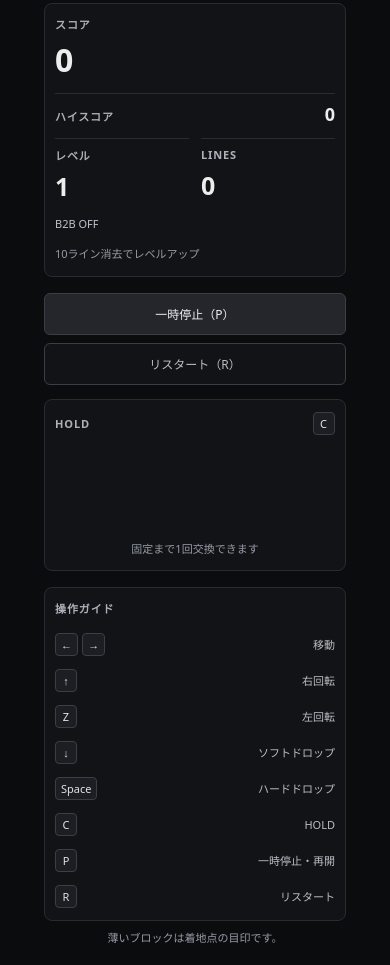
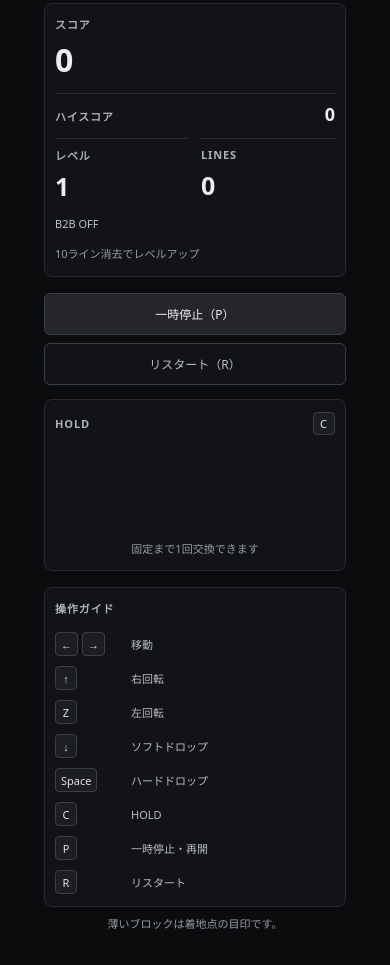
Before and after one commit to Rizin-530/falling-block-game, a plain HTML site: page index.html in a window 390 px wide. Shown: the part 1043-2008 px from the top of the page. Drawn offline with Linux system fonts and the light colour scheme.

Commit message:
Refine controls guide layout

```diff
--- a/style.css
+++ b/style.css
@@ -54,9 +54,11 @@ canvas { display: block; }
 .stat-high #high-score { margin-top: 0; font-size: 18px; }
 .chain-status { display: flex; flex-wrap: wrap; gap: 4px 12px; min-height: 18px; color: #c0c4cd; font-size: 11px; line-height: 18px; font-variant-numeric: tabular-nums; }
 #score { font-size: 32px; }
-.controls dl { margin-top: 16px; display: grid; gap: 12px; }
-.controls dl > div { display: flex; justify-content: space-between; align-items: center; gap: 6px; }
-.controls dd { color: #b9bdc5; font-size: 11px; }
+.controls dl { margin-top: 16px; display: grid; gap: 10px; }
+.controls dl > div { display: grid; grid-template-columns: 68px minmax(0, 1fr); align-items: center; column-gap: 8px; min-height: 24px; }
+.controls dt { display: flex; align-items: center; gap: 4px; }
+.controls dd { color: #b9bdc5; font-size: 11px; text-align: left; white-space: nowrap; }
+.controls kbd { display: inline-flex; align-items: center; justify-content: center; height: 24px; vertical-align: middle; }
 kbd { display: inline-block; min-width: 22px; padding: 3px 5px; border: 1px solid #3b3e45; border-radius: 4px; background: #1c1e23; color: #e0e2e7; font: 11px system-ui, sans-serif; text-align: center; }
 .actions { display: grid; gap: 8px; }
 button { min-height: 42px; padding: 10px 12px; border: 1px solid #3b3e45; border-radius: 6px; background: #24262c; color: #ededee; font: 12px system-ui, sans-serif; cursor: pointer; }
@@ -75,7 +77,6 @@ button:disabled { opacity: 0.4; cursor: default; }
   .left-panel > .preview-panel { grid-column: 2; grid-row: 1; }
   .controls { grid-column: 1 / -1; grid-row: 3; }
   .panel { padding: 12px 10px; }
-  .controls dl > div { flex-wrap: wrap; }
 }
 @media (max-width: 420px) {
   h1 { font-size: 18px; }
```
